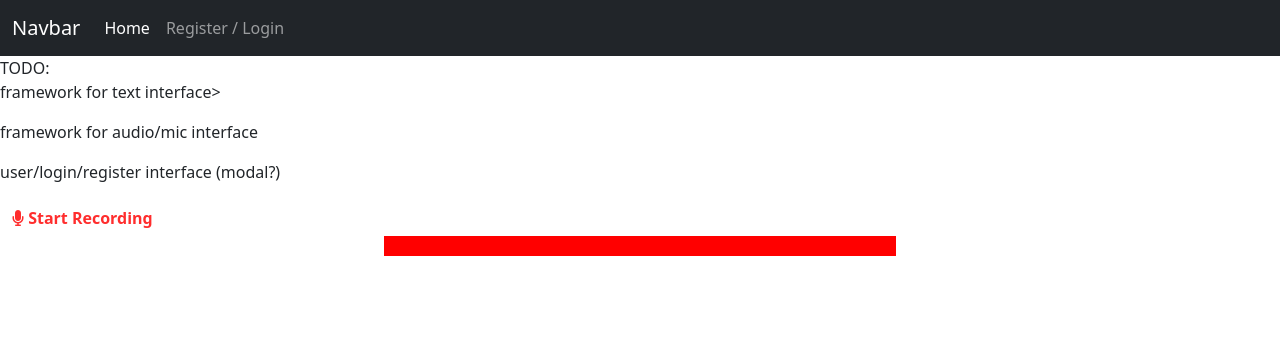
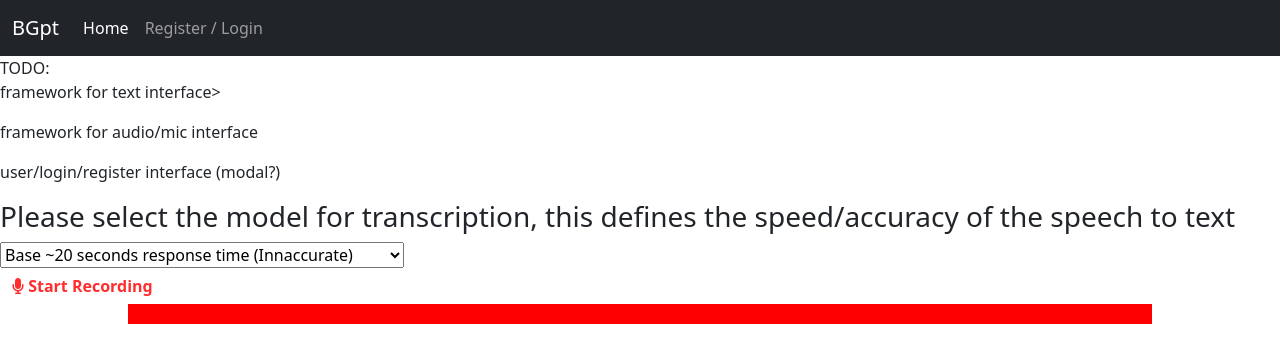
Before and after one commit to dermotbg/CS50W_final_project, a Django app: page / in a window 1280 px wide. Shown: the top 363 px of the page. Run offline with Django 4.2, Linux system fonts and the light colour scheme.

Commit message:
add model selector

```diff
--- a/BGpt/static/BGpt/audio.js
+++ b/BGpt/static/BGpt/audio.js
@@ -77,6 +77,12 @@ function conversationLoop(){
 
             const formData = new FormData();
             formData.append('audio', blob, 'audio.ogg')
+
+            // check for model selection
+            model = document.querySelector('#model_selector').value;
+            formData.append('model', JSON.stringify(model));
+            // console.log(model)
+
             fetch (`/audio_in`, {
                 method: 'POST',
                 body: formData
--- a/BGpt/static/BGpt/styles.css
+++ b/BGpt/static/BGpt/styles.css
@@ -42,9 +42,9 @@ body #response {
   border: 10px solid red;
   flex-direction: row;
   flex-wrap: wrap;
-  max-width: 40%;
+  max-width: 80%;
   align-items: center;
-  justify-content: space-between;
+  justify-content: flex-start;
   margin: auto;
 }
 
--- a/BGpt/static/BGpt/styles.scss
+++ b/BGpt/static/BGpt/styles.scss
@@ -61,9 +61,9 @@ body{
         border: 10px solid red;
         flex-direction: row;
         flex-wrap: wrap;
-        max-width: 40%;
+        max-width: 80%;
         align-items: center;
-        justify-content: space-between;
+        justify-content: flex-start;
         margin: auto;
     }
 }
--- a/BGpt/templates/BGpt/index.html
+++ b/BGpt/templates/BGpt/index.html
@@ -8,6 +8,13 @@ TODO:
 <p>user/login/register  interface (modal?)</p>
 
 <!-- <audio id="recorder" controls></audio> -->
+<h3>Please select the model for transcription, this defines the speed/accuracy of the speech to text</h3>
+<select name="model" id="model_selector">
+    <option value="base">Base ~20 seconds response time (Innaccurate)</option>
+    <option value="med">Medium ~1 minute response time (Recommended) </option>
+    <option value="large">Large ~3 minute response time (Accurate)</option>
+</select>
+<br>
 <button id="btn-start" class="btn btn-prim"> <i class="fa-solid fa-microphone"></i> Start Recording</button>
 <button id="btn-stop" class="btn btn-prim" style="display: none;"><i class="fa-solid fa-microphone-slash"></i> Stop Recording</button>
 <button id="btn-replay" class="btn btn-prim" style="display: none;"><i class="fa-solid fa-repeat"></i> Replay Audio</button>
--- a/BGpt/templates/BGpt/layout.html
+++ b/BGpt/templates/BGpt/layout.html
@@ -10,12 +10,12 @@
     <link rel="stylesheet" href="https://cdnjs.cloudflare.com/ajax/libs/font-awesome/6.4.0/css/all.min.css">
     <script src="https://cdn.jsdelivr.net/npm/bootstrap@5.3.0/dist/js/bootstrap.bundle.min.js" integrity="sha384-geWF76RCwLtnZ8qwWowPQNguL3RmwHVBC9FhGdlKrxdiJJigb/j/68SIy3Te4Bkz" crossorigin="anonymous"></script>
     <script src="https://cdn.jsdelivr.net/npm/js-cookie@3.0.5/dist/js.cookie.min.js"></script>
-    <title>{% block title %}{% endblock %}</title>
+    <title>{% block title %}BGpt: Conversational Language Learning{% endblock %}</title>
 </head>
 <body>
     <nav class="navbar navbar-expand-lg navbar-dark bg-dark">
         <div class="container-fluid">
-          <a class="navbar-brand" href="#">Navbar</a>
+          <a class="navbar-brand" href="#">BGpt</a>
           <button class="navbar-toggler" type="button" data-bs-toggle="collapse" data-bs-target="#navbarNavAltMarkup" aria-controls="navbarNavAltMarkup" aria-expanded="false" aria-label="Toggle navigation">
             <span class="navbar-toggler-icon"></span>
           </button>
--- a/BGpt/views.py
+++ b/BGpt/views.py
@@ -5,8 +5,10 @@ from django.shortcuts import render
 from django.views.decorators.csrf import csrf_exempt
 from django.urls import reverse
 from gtts import gTTS
+from googletrans import Translator
 # from pydub.silence import split_on_silence
 
+import json
 import openai
 import os
 import whisper
@@ -80,11 +82,20 @@ def audio_in(request):
         audio_file = utils.save_audio(audio)
 
 
-        # switch statement giving user model sizes?
-        # TODO
-        model = whisper.load_model('medium')
+
+        # TODO : ENG to BG / BG to ENG selection
+        formModel = json.loads(request.POST.get('model'))
+        print(formModel)
+        match formModel:
+            case "base":
+                model = whisper.load_model('base')
+            case "med":
+                model = whisper.load_model('medium')
+            case "large":
+                model = whisper.load_model('large')
+
         result = model.transcribe(audio_file, language='bg')
-        print(result['text'])
+        # print(result['text'])
 
         # translation if needed later:
         # trans = model.transcribe(audio_file, task='translate', language='bg')
@@ -96,6 +107,12 @@ def audio_in(request):
         # generate response
         _resp = utils.gen_resp(result['text'])
         words = _resp.split()
+        # words_trans = []
+        # translator = Translator()
+        # for i in words:
+        #     chunk = translator.translate(i)
+        #     words_trans.append(chunk)
+        # print(words_trans)
 
         # Generate TTS file
         tts = gTTS(f"{_resp}", lang="bg")
```
